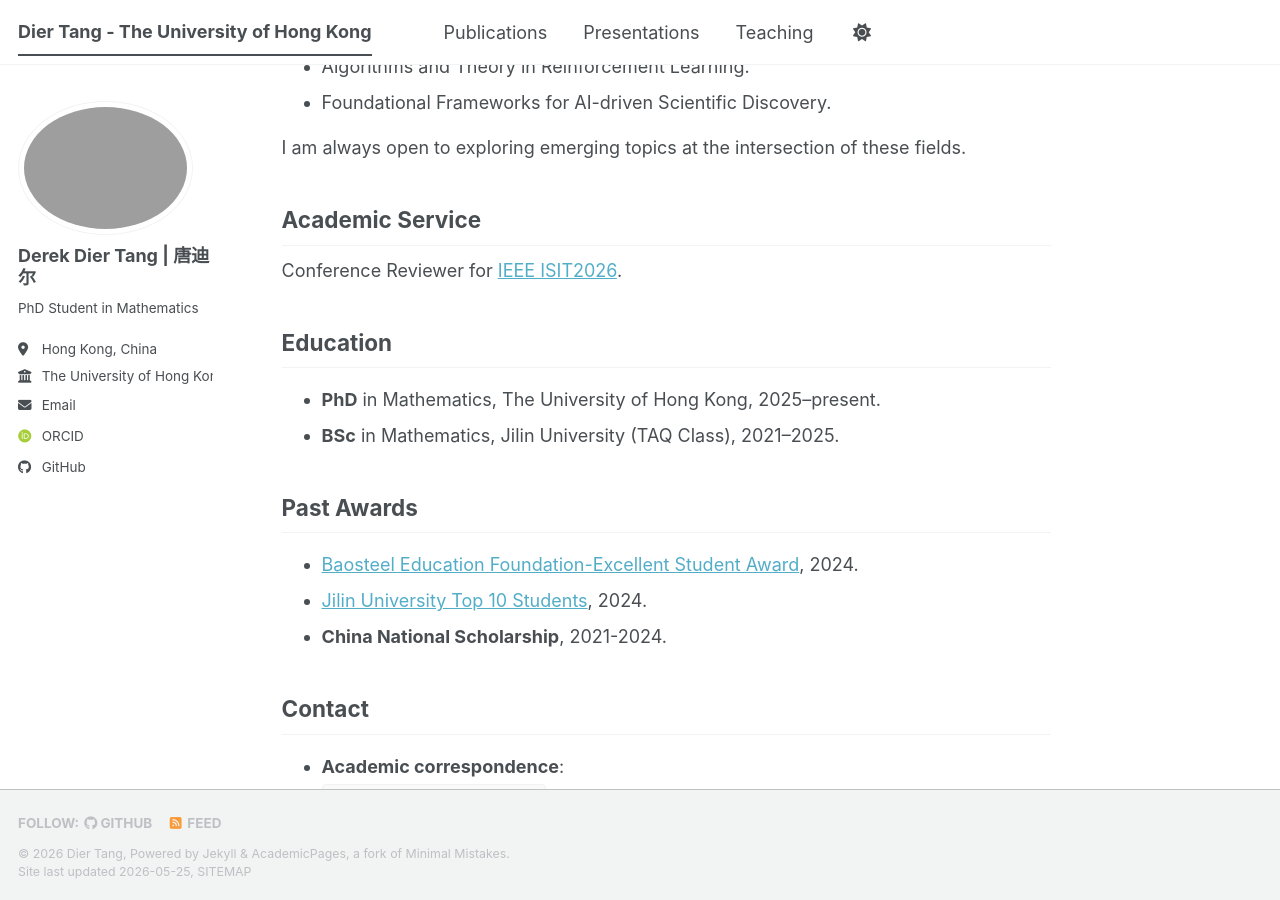
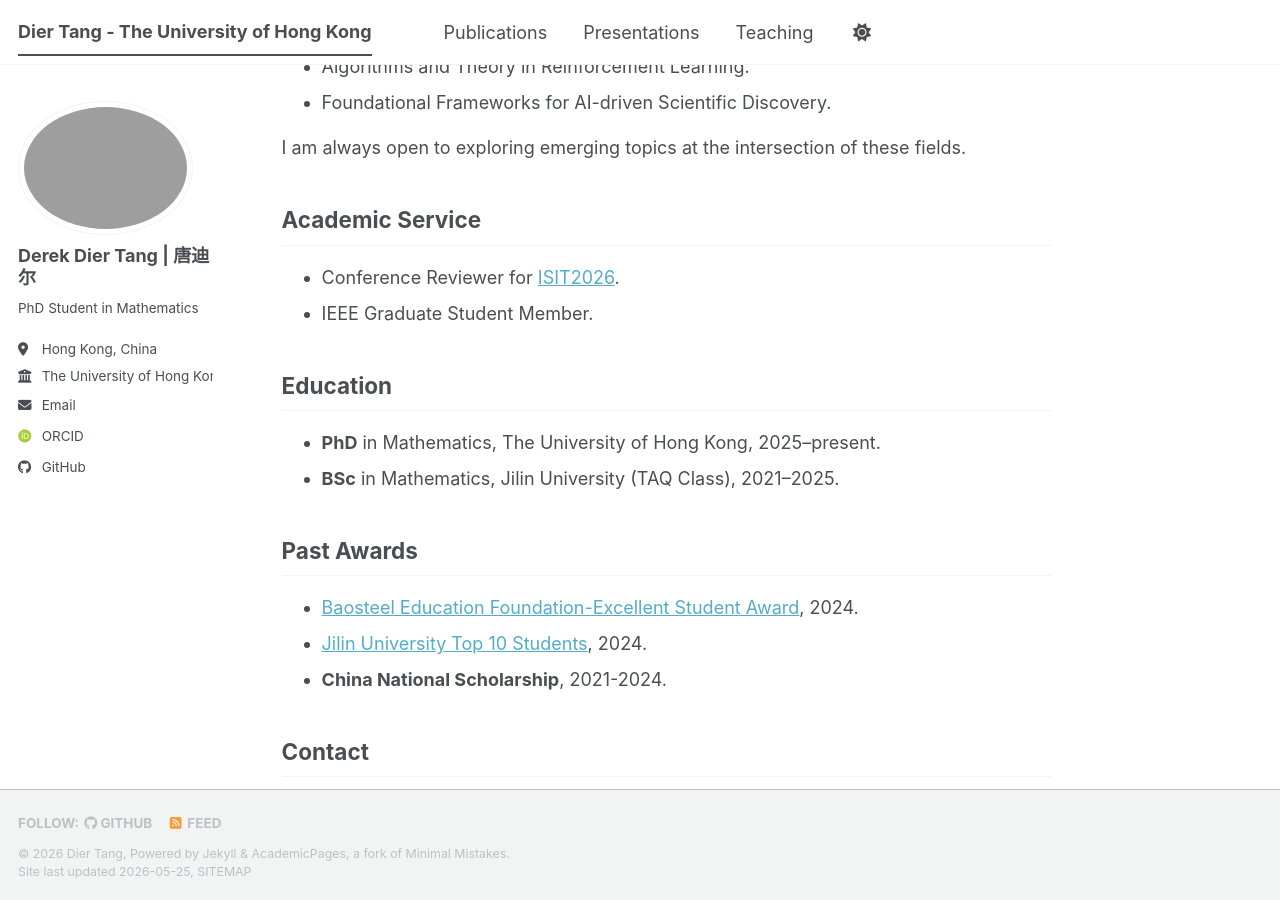
Before and after one commit to TangDier03/tangdier03.github.io, a Jekyll site: the page built from _pages/about.md, in a window 1280 px wide and 900 px high, scrolled down 466 px. Built offline with Jekyll 4.4.1, drawn with Linux system fonts in a browser that asks for light colours; some web fonts are replaced; a script bundle is joined from its source files by our own code; library files that are not in the unit come from our copies.

Commit message:
Update about.md

```diff
--- a/_pages/about.md
+++ b/_pages/about.md
@@ -26,7 +26,8 @@ I am always open to exploring emerging topics at the intersection of these field
 
 ## Academic Service
 
-Conference Reviewer for [IEEE ISIT2026](https://2026.ieee-isit.org/).
+- Conference Reviewer for [ISIT2026](https://2026.ieee-isit.org/).
+- IEEE Graduate Student Member.
 
 
 ## Education
```
